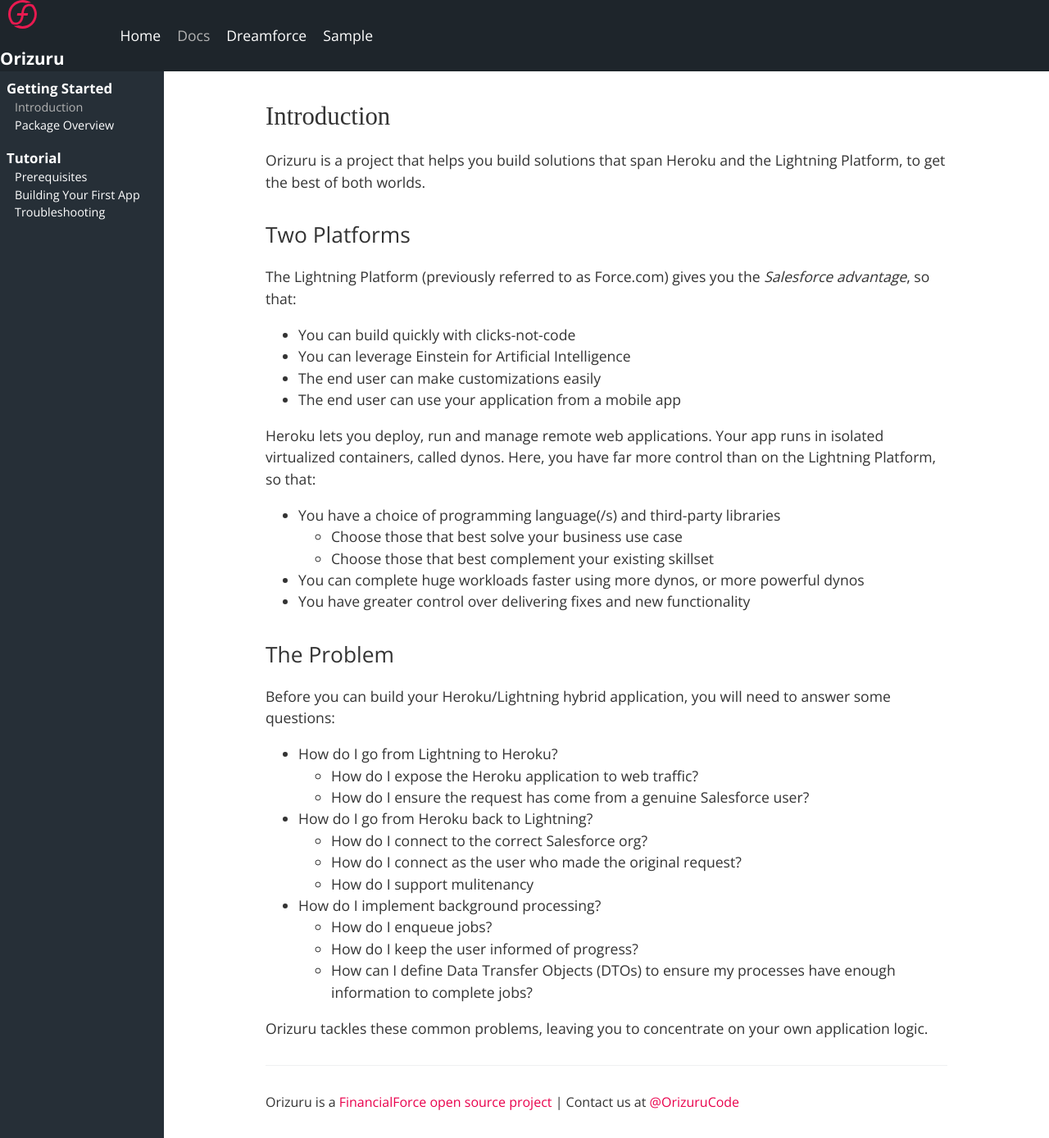
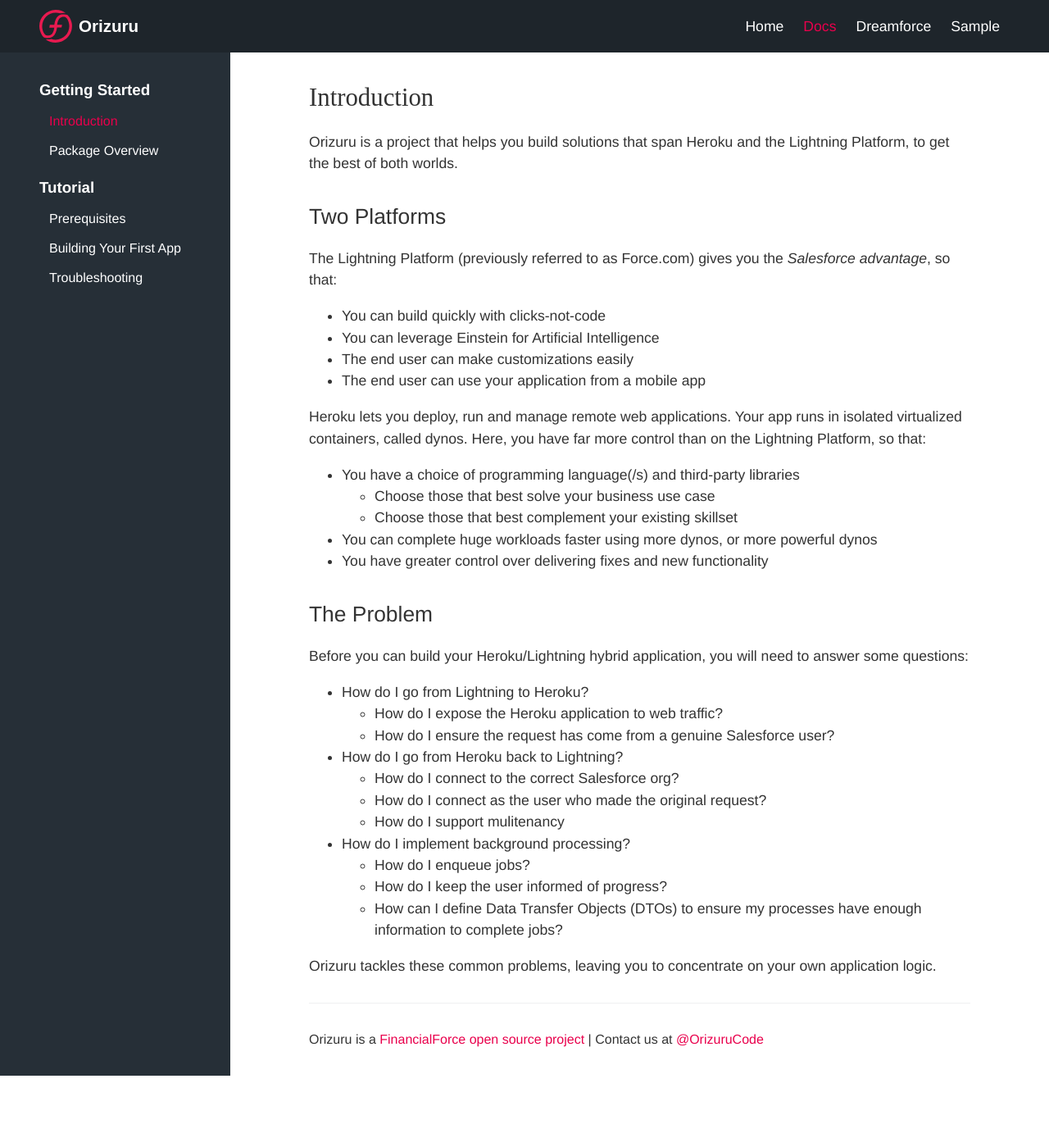
Before and after one commit to certinia/orizuru-pages, a Jekyll site: the page built from _docs/introduction.md, in a window 1280 px wide. Shown: the whole page at 82% size. Built offline with Jekyll 4.4.1, drawn with Linux system fonts in a browser that asks for light colours; some web fonts are replaced; after the commit the page ends 1312 px from its top, so only the background shows below that.

Commit message:
Begin merge of the old theme styles and new

```diff
--- a/_sass/jekyll-theme-cayman.scss
+++ b/_sass/base-theme.scss
@@ -1,7 +1,3 @@
-@import "normalize";
-@import "rouge-github";
-@import url('https://fonts.googleapis.com/css?family=Open+Sans:400,700');
-
 @mixin large {
   @media screen and (min-width: #{$large-breakpoint}) {
     @content;
@@ -27,7 +23,7 @@
 body {
   padding: 0;
   margin: 0;
-  font-family: "Open Sans", "Helvetica Neue", Helvetica, Arial, sans-serif;
+  font-family: $body-font, Helvetica, Arial, sans-serif;
   font-size: 16px;
   line-height: 1.5;
   color: $body-text-color;
@@ -343,3 +339,39 @@ a {
 .site-footer-credits {
   color: $blockquote-text-color;
 }
+
+
+/*****/
+
+body {
+    display: flex;
+    flex-direction: column;
+    color: $main-font-color;
+    -webkit-font-smoothing: antialiased;
+
+    .content {
+        flex: 1;
+        @media screen and (min-width: 3 * $min-navbar-column-width) {
+            display: flex;
+            flex-direction: row;
+        }
+        section.main-content {
+            flex: 1;
+            overflow: hidden;
+            h1:first-of-type {
+                font-size: 1.75em;
+                font-family: $subheading-font;
+                margin-top: 0;
+            }
+        }
+    }
+}
+
+table {
+    tbody tr:nth-of-type(odd) {
+        background-color: $light-gray;
+    }
+    img {
+        height: 1.5rem;
+    }
+}
--- a/_sass/hero.scss
+++ b/_sass/hero.scss
@@ -9,13 +9,15 @@
 
 .top-bar .logo {
     height: auto;
-    @media screen and (min-width: $large-breakpoint) {
+    @include large {
         width: 275px;
     }
-    @media screen and (min-width: $medium-breakpoint) and (max-width: $large-breakpoint) {
+
+    @include medium {
         width: 250px;
     }
-    @media screen and (max-width: $medium-breakpoint) {
+
+    @include small {
         width: 200px;
     }
 }
--- a/_sass/main-content.scss
+++ /dev/null
@@ -1,37 +0,0 @@
-html {
-    height: 100%;
-    body {
-        font-family: $body-font, "Open Sans", "Helvetica Neue", Helvetica, Arial, sans-serif;
-        min-height: 100%;
-        display: flex;
-        flex-direction: column;
-        color: $main-font-color;
-        -webkit-font-smoothing: antialiased;
-
-        .content {
-            flex: 1;
-            @media screen and (min-width: 3 * $min-navbar-column-width) {
-                display: flex;
-                flex-direction: row;
-            }
-            section.main-content {
-                flex: 1;
-                overflow: hidden;
-                h1:first-of-type {
-                    font-size: 1.75em;
-                    font-family: $subheading-font;
-                    margin-top: 0;
-                }
-            }
-        }
-    }
-}
-
-table {
-    tbody tr:nth-of-type(odd) {
-        background-color: $light-gray;
-    }
-    img {
-        height: 1.5rem;
-    }
-}
--- a/_sass/navbar.scss
+++ b/_sass/navbar.scss
@@ -7,19 +7,35 @@
     font-size: 1.1rem;
     justify-content: flex-start;
     .logo {
-        padding: 0 50px 0 0;
-        @media screen and (max-width: 42rem) {
-            display: none;
+        display: flex;
+        align-items: center;
+        line-height: 3rem;
+        padding: 0.5rem 0.5rem 0.5rem 3rem;
+        img {
+            padding: 0 0.5rem 0 0;
+            height: 2.5rem;
+        }
+        .logo-name {
+            line-height: 1;
+            margin: 0;
+            font-family: $body-font, sans-serif;
+            @media screen and (max-width: 42rem) {
+                display: none;
+            }
         }
     }
+    .logo-off {
+        display: none;
+    }
     a {
-        padding: 0 10px;
+        padding: 0 0.75rem;
         color: $snow;
         text-decoration: none;
-        &:hover,&.active {
+        &:hover {
             color: $steel;
         }
         &.active {
+            color: $active-link-color;
             pointer-events: none;
         }
     }
@@ -29,31 +45,33 @@
             margin-top: 0;
         }
     }
-    img {
-        padding: 0 10px;
-        height: 2em;
-        vertical-align: middle;
-    }
     nav {
         display: flex;
         flex: 1;
         padding: 0.5rem;
     }
     &.row nav {
+        justify-content: flex-end;
         flex-direction: row;
         flex-wrap: wrap;
         line-height: 3rem;
+        padding: 0.5rem 3rem 0.5rem 0.5rem;
     }
     &.column {
         align-items: flex-start;
         background-color: lighten($dark-blue, 4%);
         flex-direction: column;
-        font-size: 0.9rem;
+        padding: 2rem 3rem;
+        font-size: 1rem;
         min-width: $min-navbar-column-width;
         justify-content: flex-start;
         nav {
+            padding: 0;
             display: flex;
             flex-direction: column;
+            a {
+                margin-top: 0.75rem;
+            }
         }
     }
 }
--- a/assets/css/style.scss
+++ b/assets/css/style.scss
@@ -1,11 +1,16 @@
 ---
 ---
-
+// Variables for sass
 @import "vars";
 @import "fonts";
-@import "jekyll-theme-cayman";
 
+// Normalize CSS to fix common problems : https://github.com/necolas/normalize.css
+@import "normalize";
+// Github code syntax highlighting
+@import "rouge-github";
+
+// Start regular css
+@import "base-theme";
 @import "navbar";
 @import "hero";
-@import "main-content";
 @import "repo-controls";
```
